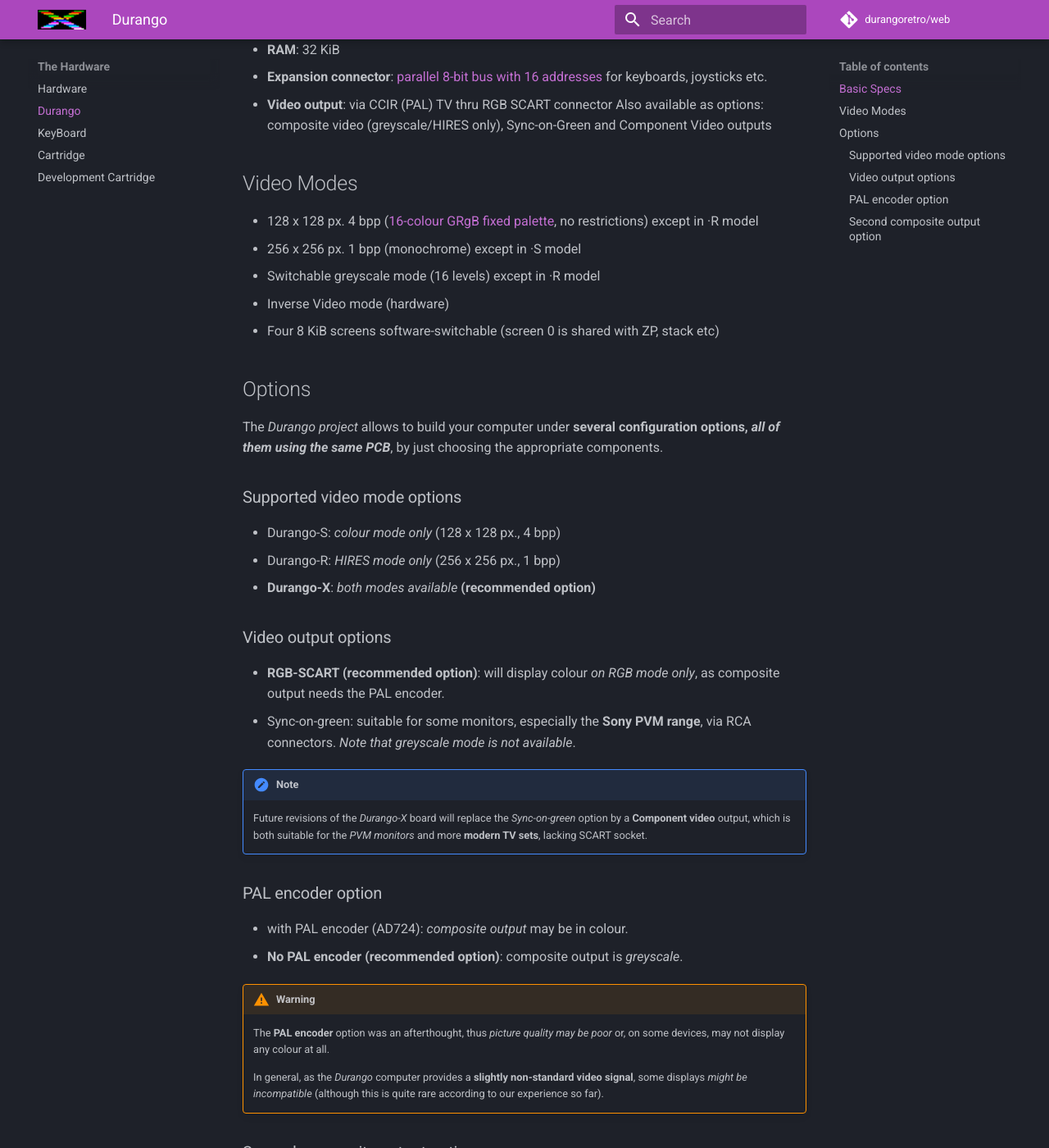
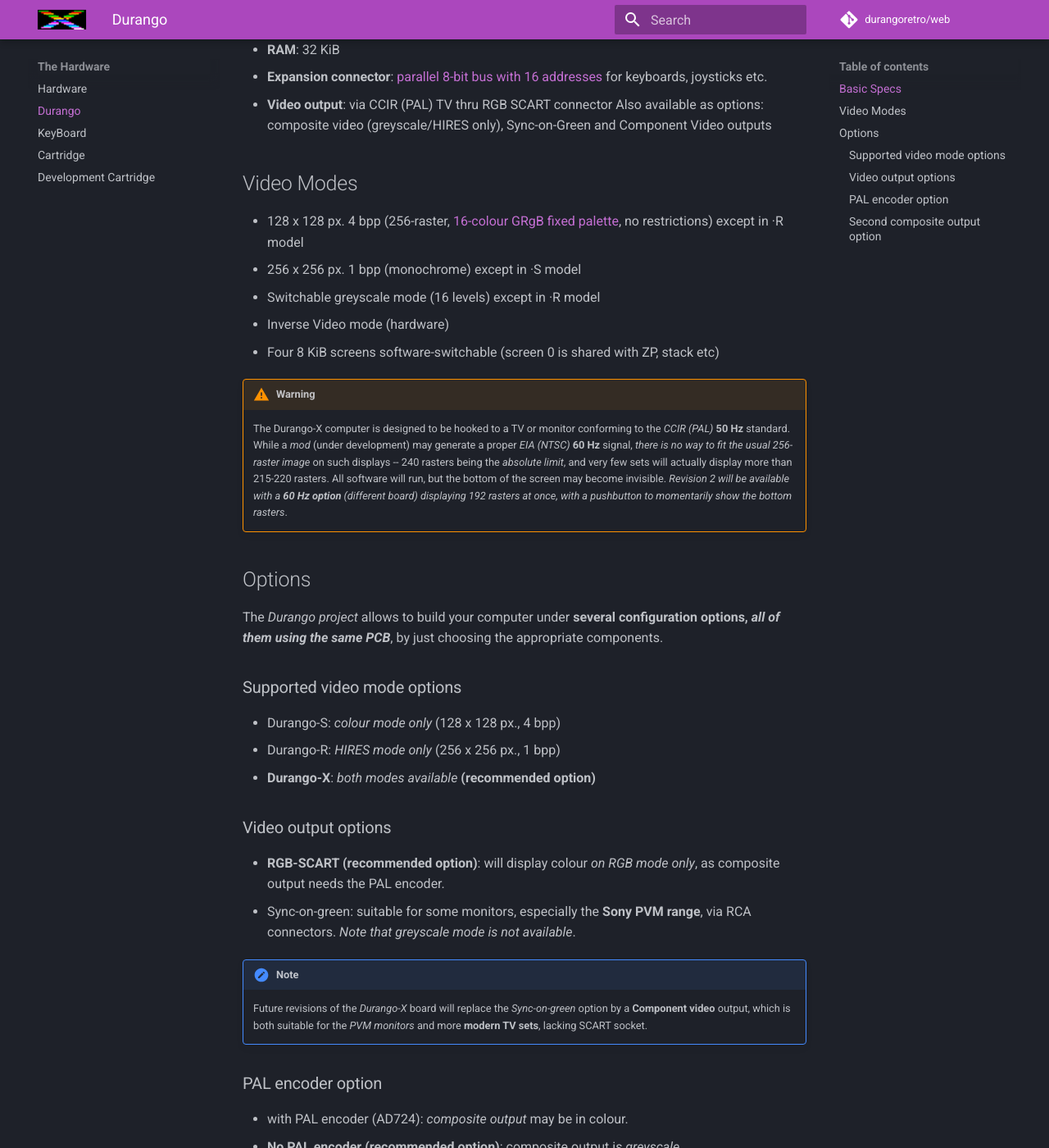
Before and after one commit to durangoretro/web, an MkDocs documentation site: the page built from docs/hardware/durango.md, in a window 1280 px wide and 1400 px high, scrolled down 904 px. Shown: the whole window at 82% size. Built offline with MkDocs 1.6.1 and Material for MkDocs 9.7.7, drawn with Linux system fonts in a browser that asks for light colours; comment, search, counter and statistics services are not loaded; some of the changed text lies outside the part shown.

Commit message:
50 hz warnings

```diff
--- a/docs/hardware/durango.md
+++ b/docs/hardware/durango.md
@@ -25,11 +25,19 @@
 
 ## Video Modes
 
-* 128 x 128 px. 4 bpp ([16-colour GRgB fixed palette](palette.md), no restrictions) except in ·R model
+* 128 x 128 px. 4 bpp (256-raster, [16-colour GRgB fixed palette](palette.md), no restrictions) except in ·R model
 * 256 x 256 px. 1 bpp (monochrome) except in ·S model
 * Switchable greyscale mode (16 levels) except in ·R model
 * Inverse Video mode (hardware)
 * Four 8 KiB screens software-switchable (screen 0 is shared with ZP, stack etc)
+
+!!! warning
+
+	The Durango-X computer is designed to be hooked to a TV or monitor conforming to the _CCIR (PAL)_ **50 Hz** standard. While a _mod_
+	(under development) may generate a proper _EIA (NTSC)_ **60 Hz** signal, _there is no way to fit the usual 256-raster image_ on such displays --
+	240 rasters being the _absolute limit_, and very few sets will actually display more than 215-220 rasters. All software will run, but the bottom
+	of the screen may become invisible. _Revision 2 will be available with a **60 Hz option** (different board) displaying 192 rasters at once,
+	with a pushbutton to momentarily show the bottom rasters_.
 
 ## Options
 
@@ -58,6 +66,7 @@
 !!! warning
 
 	The **PAL encoder** option was an afterthought, thus _picture quality may be poor_ or, on some devices, may not display any colour at all.
+	_This will be **deprecated** on revision 2 of the board_.
 
 	In general, as the _Durango_ computer provides a **slightly non-standard video signal**, some displays _might be incompatible_ (although this is quite rare according to our experience so far).
 
```
